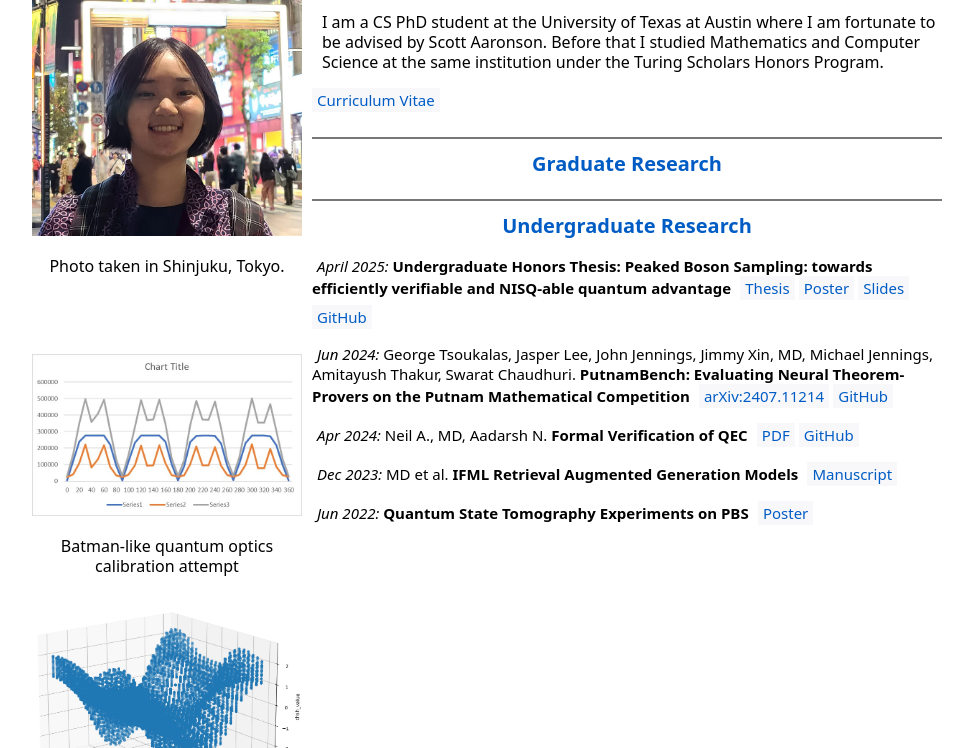
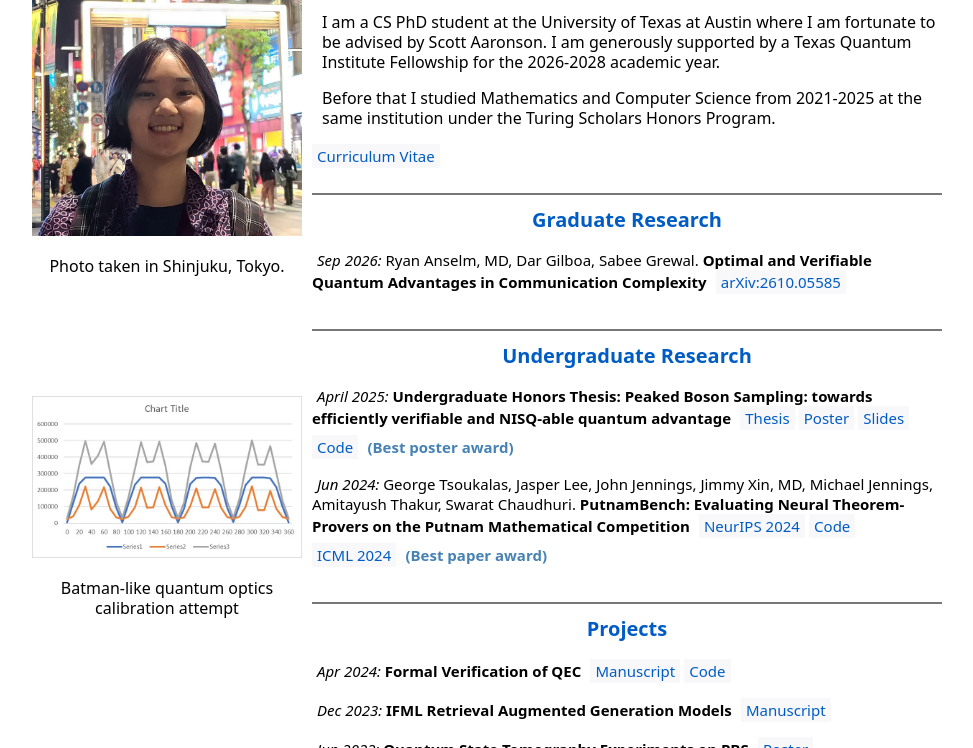
Before and after one commit to rnclncj/rnclncj.github.io, a plain HTML site: page index.html in a window 1280 px wide. Shown: the part 52-800 px from the top of the page, without its empty margins (153-1126 px from the left). Drawn offline with Linux system fonts and the light colour scheme.

Commit message:
Update publication

```diff
--- a/index.html
+++ b/index.html
@@ -7,38 +7,50 @@
         <div class="container">
             <div class="imgblock"><img src="imgs/me.jpg" alt="Michelle Ding">Photo taken in Shinjuku, Tokyo.</div>
             <h1>Michelle Ding's Homepage</h1>
-            <p>I am a CS PhD student at the University of Texas at Austin where I am fortunate to be advised by Scott Aaronson. Before that I studied Mathematics and Computer Science at the same institution under the Turing Scholars Honors Program.</p>
+            <p>I am a CS PhD student at the University of Texas at Austin where I am fortunate to be advised by Scott Aaronson. I am generously supported by a Texas Quantum Institute Fellowship for the 2026-2028 academic year.</p>
+            <p>Before that I studied Mathematics and Computer Science from 2021-2025 at the same institution under the Turing Scholars Honors Program.</p>
             <p></p>
-            <a href="docs/MichelleDing-CV.pdf">Curriculum Vitae</a>
+            <a href="docs/MichelleDingCV.pdf">Curriculum Vitae</a>
 
             <hr>
 
             <h2>Graduate Research</h2>
 
+
+
+            <h3><span>Sep 2026: </span><span>Ryan Anselm, MD, Dar Gilboa, Sabee Grewal. </span>Optimal and Verifiable Quantum Advantages in Communication Complexity</h3>
+            <a href="https://arxiv.org/abs/2610.05585">arXiv:2610.05585</a>
+            <div></div>
+
             <hr>
             <h2>Undergraduate Research</h2>
 
+            <div class="imgblock"><img src="imgs/MichelleDingopticsresults.jpg">Batman-like quantum optics calibration attempt</div>
 
             <h3><span>April 2025: </span> Undergraduate Honors Thesis: Peaked Boson Sampling: towards efficiently verifiable and NISQ-able quantum advantage</h3>
             <a href="docs/MichelleDingUndergraduateHonorsThesis.pdf">Thesis</a>
             <a href="docs/MichelleDingUndergraduateHonorsThesisPoster.pdf">Poster</a>
             <a href="docs/MichelleDingUndergraduateHonorsThesisSlides.pdf">Slides</a>
-            <a href="https://github.com/michelled01/Peaked-circuits">GitHub</a>
+            <a href="https://github.com/michelled01/Peaked-circuits">Code</a> <h3 style="color:SteelBlue">(Best poster award)</h3>
             <div></div>
 
-            <div class="imgblock"><img src="imgs/MichelleDingopticsresults.jpg">Batman-like quantum optics calibration attempt</div>
+            <h3><span>Jun 2024: </span> <span>George Tsoukalas, Jasper Lee, John Jennings, Jimmy Xin, MD, Michael Jennings, Amitayush Thakur, Swarat Chaudhuri. </span>PutnamBench: Evaluating Neural Theorem-Provers on the Putnam Mathematical Competition</h3>
+            <!-- <a href="https://arxiv.org/abs/2407.11214">arXiv:2407.11214</a> -->
+            <a href="https://proceedings.neurips.cc/paper_files/paper/2024/hash/1582eaf9e0cf349e1e5a6ee453100aa1-Abstract-Datasets_and_Benchmarks_Track.html">NeurIPS 2024</a>
 
-            <h3><span>Jun 2024: </span> <span>George Tsoukalas, Jasper Lee, John Jennings, Jimmy Xin, MD, Michael Jennings, Amitayush Thakur, Swarat Chaudhuri. </span>PutnamBench: Evaluating Neural Theorem-Provers on the Putnam Mathematical Competition</h3>
-            <a href="https://arxiv.org/abs/2407.11214">arXiv:2407.11214</a>
-            <a href="https://github.com/trishullab/PutnamBench">GitHub</a>
+            <a href="https://github.com/trishullab/PutnamBench">Code</a>
+            <a href'https://sites.google.com/view/ai4mathworkshopicml2024/awards?authuser=0'>ICML 2024</a> <h3 style="color:SteelBlue">(Best paper award)</h3>
+            <div></div>
+            <hr>
+
+            <h2>Projects</h2>
+
+            <h3><span>Apr 2024: </span> <span></span> Formal Verification of QEC</h3>
+            <a href="docs/MichelleDingQEC.pdf">Manuscript</a>
+            <a href="https://github.com/michelled01/PL-final-project/tree/main">Code</a>
             <div></div>
 
-            <h3><span>Apr 2024: </span> <span>Neil A., MD, Aadarsh N. </span> Formal Verification of QEC</h3>
-            <a href="docs/MichelleDingQEC.pdf">PDF</a>
-            <a href="https://github.com/michelled01/PL-final-project/tree/main">GitHub</a>
-            <div></div>
-
-            <h3><span>Dec 2023: </span> <span>MD et al. </span> IFML Retrieval Augmented Generation Models</h3>
+            <h3><span>Dec 2023: </span> <span></span> IFML Retrieval Augmented Generation Models</h3>
             <a href="docs/MichelleDingRAG.pdf">Manuscript</a>
             <div></div>
 
@@ -46,12 +58,12 @@
             <a href="imgs/MichelleDingFRIposter.jpg">Poster</a>
             <div></div>
 
+            <div class="imgblock"><img src="imgs/MichelleDingchsh3bases.png">CHSH simulation results for 3 bases</div>
             <br> <br> <br>
-            <div class="imgblock"><img src="imgs/MichelleDingchsh3bases.png">CHSH simulation results for 3 bases</div>
 
 
             <hr style="margin-top:210px;">
-            <div style="margin-bottom:200px; color: lightgrey">Last update: April 2025 <br>Website adapted from<a href="https://www.patrickrall.com/" style="margin-bottom: none;padding:none;text-decoration:underline;color:lightgrey;background:none;">Patrick Rall</a></div>
+            <div style="margin-bottom:200px; color: lightgrey">Last update: Nov 2025 <br>Website adapted from<a href="https://www.patrickrall.com/" style="margin-bottom: none;padding:none;text-decoration:underline;color:lightgrey;background:none;">Patrick Rall</a></div>
 
         </div>
     </body>
```
Also changed, not shown: imgs/me-2.jpg (added), imgs/me2.jpg (deleted), 2 other files.
